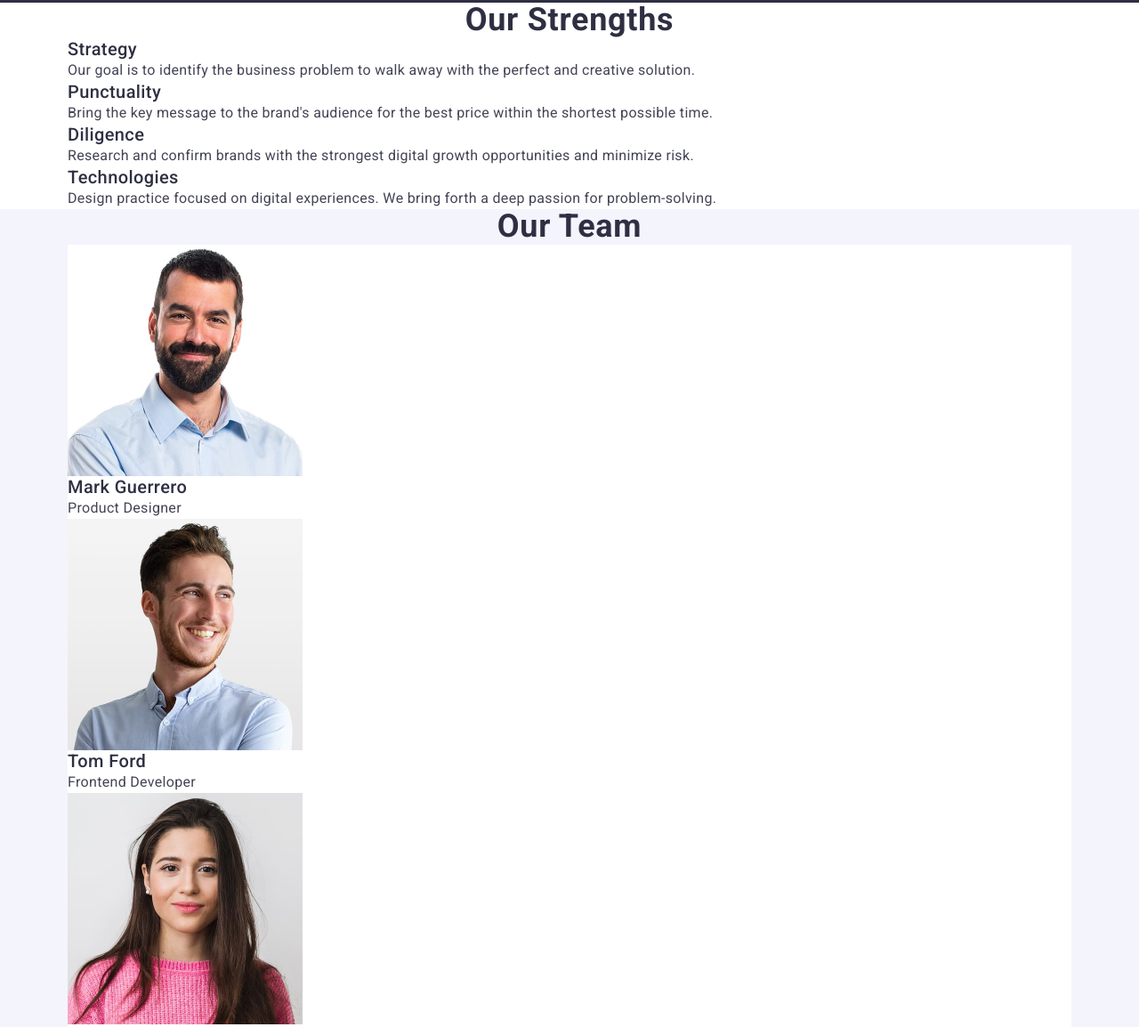
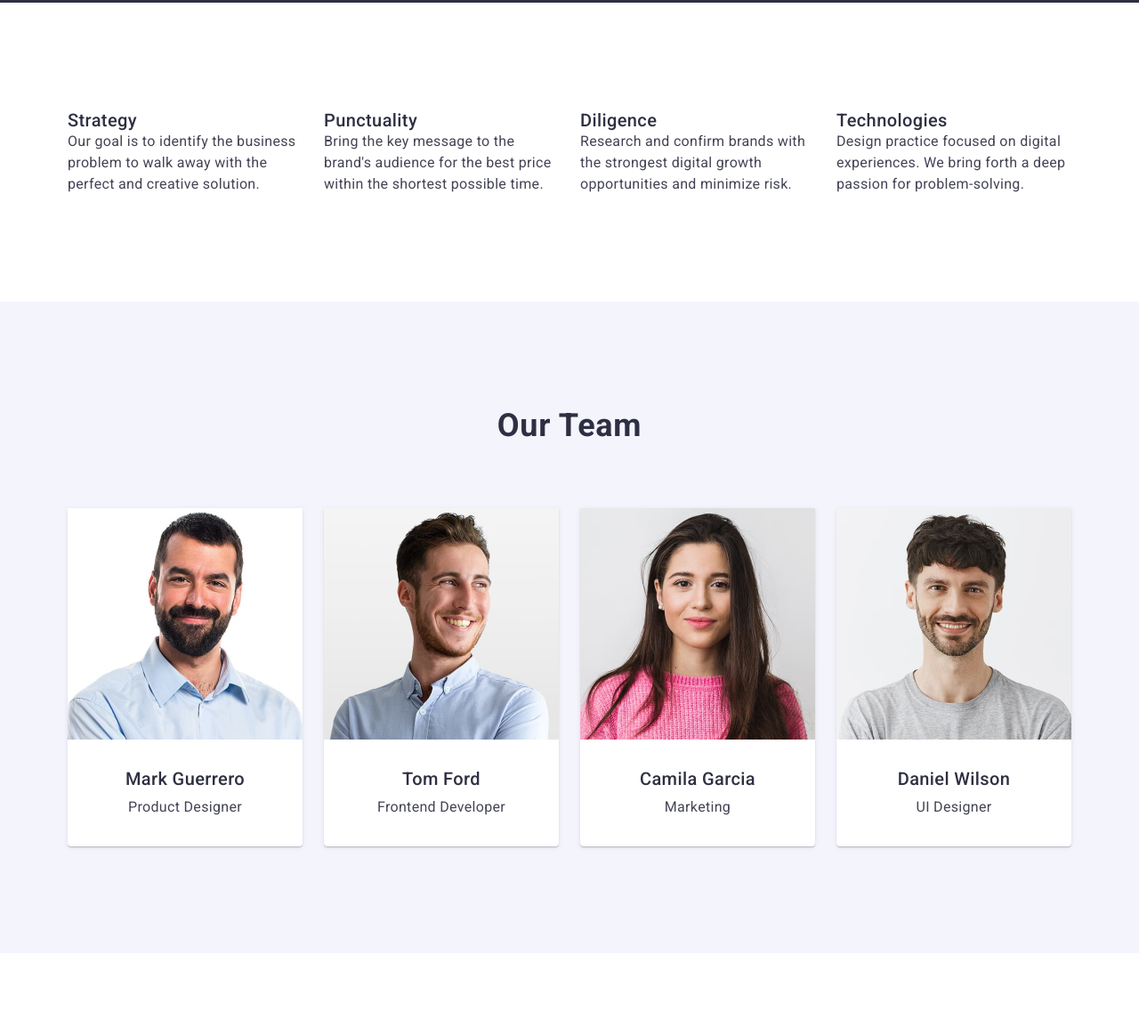
Before and after one commit to George-Riabov/goit-markup-hw-03, a plain HTML site: page index.html in a window 1280 px wide. Shown: the part 538-1692 px from the top of the page at 89% size. Drawn offline with nearby package versions, Linux system fonts and the light colour scheme.

Commit message:
add team section style

```diff
--- a/css/styles.css
+++ b/css/styles.css
@@ -41,6 +41,10 @@ img {
   margin-right: auto;
 }
 
+section {
+  padding-top: 120px;
+  padding-bottom: 120px;
+}
 /* ======================== HEADER ======================== */
 
 header {
@@ -121,12 +125,10 @@ address ul {
   color: #404bbf;
 }
 
-/* ======================== HERO SECTION (Solutions) ======================== */
+/* ======================== Solutions SECTION ======================== */
 
 .solutions {
   background-color: #2e2f42;
-  padding-top: 120px;
-  padding-bottom: 120px;
 }
 
 .main-head {
@@ -156,6 +158,7 @@ address ul {
   letter-spacing: 0.04em;
   padding: 16px 32px;
   border-radius: 4px;
+  min-width: 169px;
 }
 
 .order-btn:hover,
@@ -163,7 +166,22 @@ address ul {
   background-color: #404bbf;
 }
 
-/* ======================== STRENGTHS / FEATURES SECTION ======================== */
+/* ======================== STRENGTHS  ======================== */
+.strengths {
+  background-color: #ffffff;
+}
+
+.visually-hidden {
+  position: absolute;
+  width: 1px;
+  height: 1px;
+  padding: 0;
+  margin: -1px;
+  overflow: hidden;
+  clip: rect(0, 0, 0, 0);
+  white-space: nowrap;
+  border: 0;
+}
 
 .head-style {
   font-weight: 500;
@@ -181,6 +199,14 @@ address ul {
   font-weight: 400;
 }
 
+.str-list {
+  display: flex;
+  gap: 24px;
+}
+.str-list li {
+  width: calc((100% - 20px) / 3);
+}
+
 /* ======================== TEAM SECTION ======================== */
 
 .team {
@@ -195,10 +221,33 @@ address ul {
   text-align: center;
   text-transform: capitalize;
   color: #2e2f42;
+  padding-bottom: 72px;
+}
+.team-list {
+  display: flex;
+  gap: 24px;
+  align-items: stretch;
+  padding: 0;
+  margin: 0;
 }
 
 .li-style {
   background-color: #ffffff;
+  width: calc((100% - 20px) / 3);
+  text-align: center;
+  border-radius: 0 0 4px 4px;
+  padding: 0px 0px 32px 0px;
+  box-shadow: 0 2px 1px 0 rgba(46, 47, 66, 0.08),
+    0 1px 1px 0 rgba(46, 47, 66, 0.16), 0 1px 6px 0 rgba(46, 47, 66, 0.08);
+}
+.team-head-style {
+  font-weight: 500;
+  font-size: 20px;
+  line-height: 1.2;
+  letter-spacing: 0.02em;
+  color: #2e2f42;
+  margin-top: 32px;
+  margin-bottom: 8px;
 }
 
 /* ======================== FOOTER ======================== */
--- a/index.html
+++ b/index.html
@@ -56,10 +56,10 @@
         </div>
       </section>
 
-      <section>
+      <section class="strengths">
         <div class="container">
-          <h2 class="team-head">Our Strengths</h2>
-          <ul>
+          <h2 class="team-head visually-hidden">Our Strengths</h2>
+          <ul class="str-list">
             <li>
               <h3 class="head-style">Strategy</h3>
               <p class="para-style">
@@ -95,7 +95,7 @@
       <section class="team">
         <div class="container">
           <h2 class="team-head">Our Team</h2>
-          <ul>
+          <ul class="team-list">
             <li class="li-style">
               <img
                 src="./images/Mark.jpg"
@@ -103,7 +103,7 @@
                 width="264"
                 height="260"
               />
-              <h3 class="head-style">Mark Guerrero</h3>
+              <h3 class="team-head-style">Mark Guerrero</h3>
               <p class="para-style">Product Designer</p>
             </li>
             <li class="li-style">
@@ -113,7 +113,7 @@
                 width="264"
                 height="260"
               />
-              <h3 class="head-style">Tom Ford</h3>
+              <h3 class="team-head-style">Tom Ford</h3>
               <p class="para-style">Frontend Developer</p>
             </li>
             <li class="li-style">
@@ -123,7 +123,7 @@
                 width="264"
                 height="260"
               />
-              <h3 class="head-style">Camila Garcia</h3>
+              <h3 class="team-head-style">Camila Garcia</h3>
               <p class="para-style">Marketing</p>
             </li>
             <li class="li-style">
@@ -133,7 +133,7 @@
                 width="264"
                 height="260"
               />
-              <h3 class="head-style">Daniel Wilson</h3>
+              <h3 class="team-head-style">Daniel Wilson</h3>
               <p class="para-style">UI Designer</p>
             </li>
           </ul>
```
